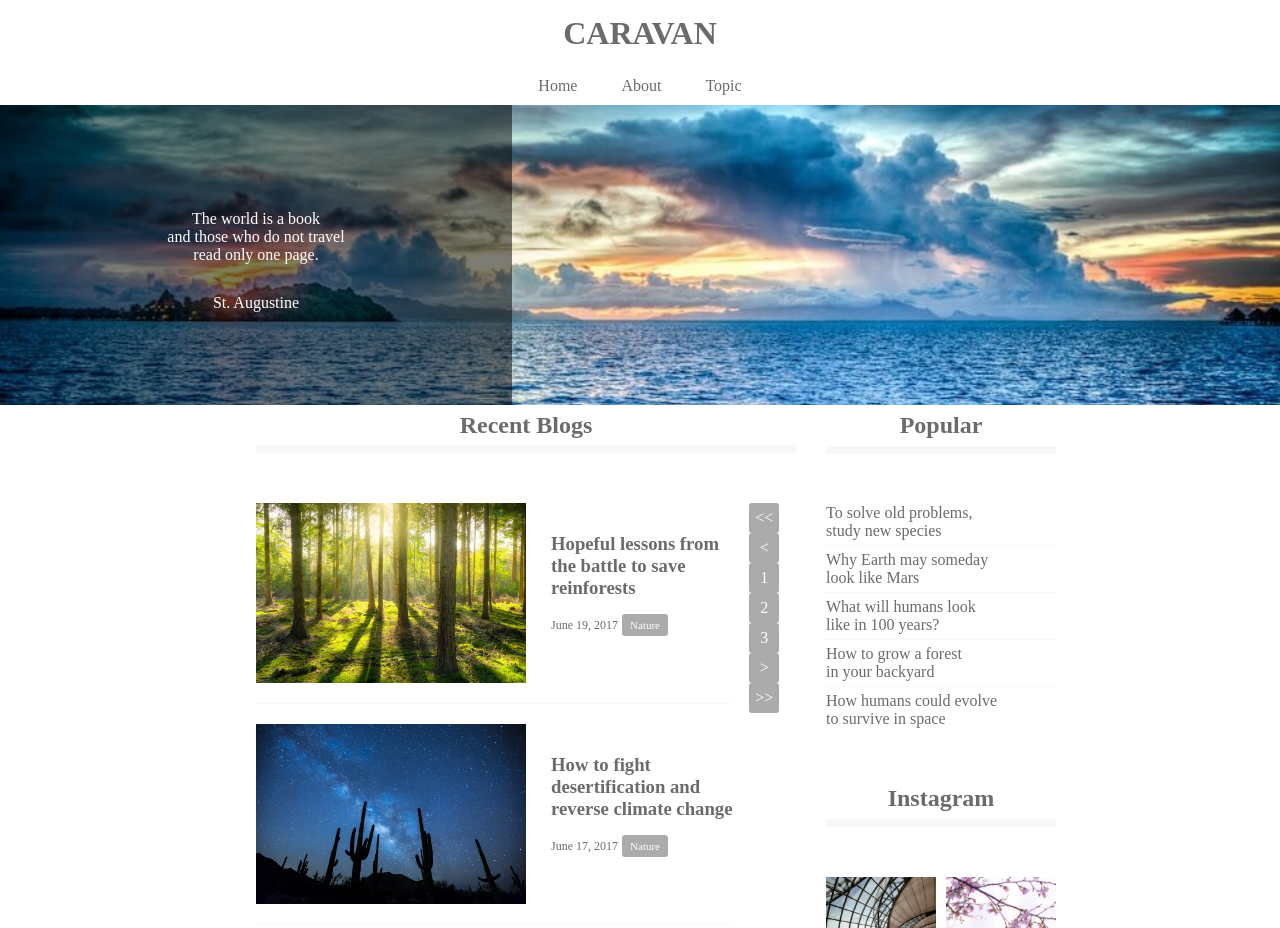
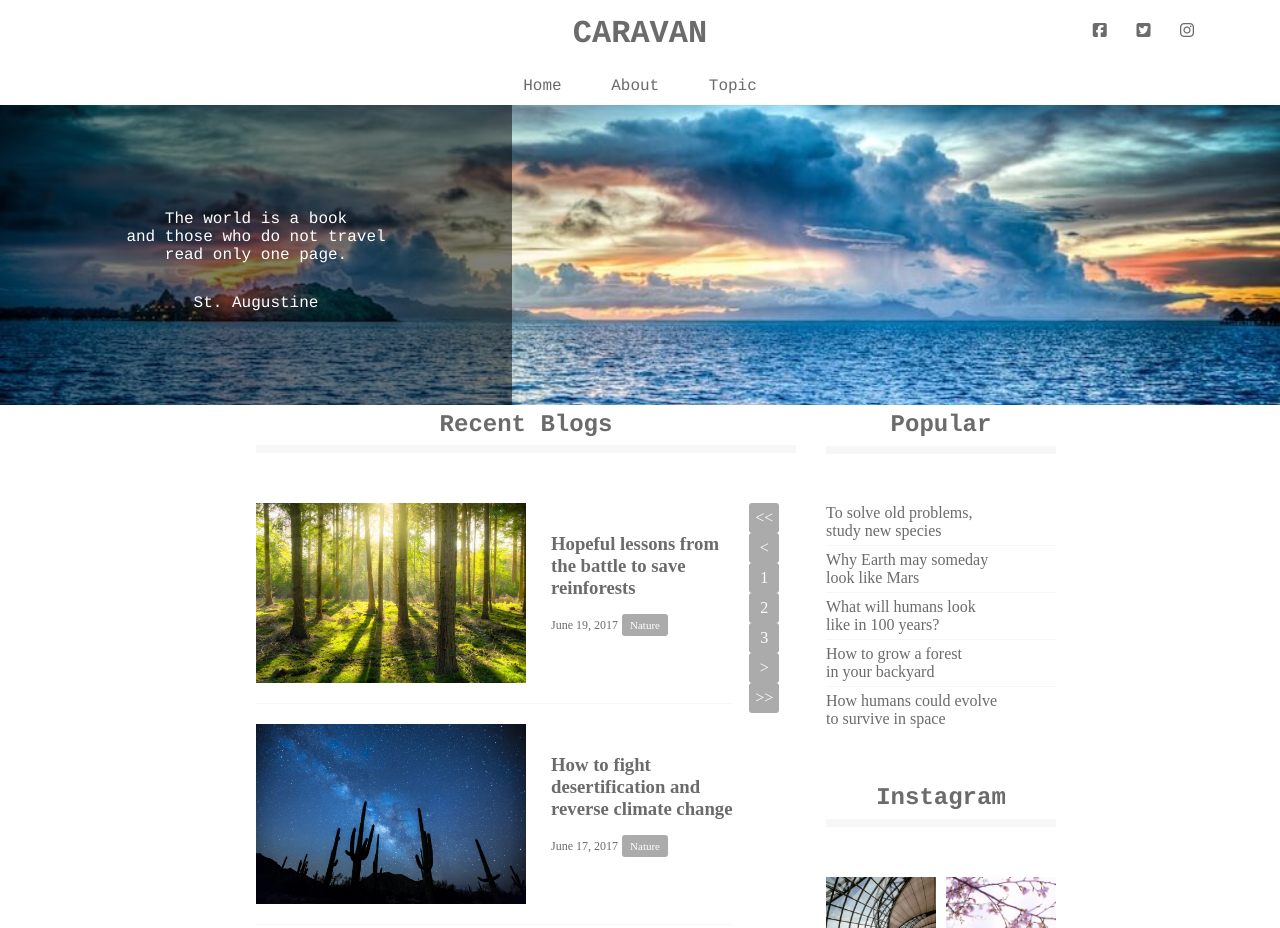
Before and after one commit to omiyuka/1-9, a plain HTML site: page index.html in a window 1280 px wide. Shown: the top 928 px of the page. Drawn offline with Linux system fonts and the light colour scheme.

Commit message:
[Finish]1-9

```diff
--- a/index.html
+++ b/index.html
@@ -2,6 +2,7 @@
 <html>
 <head>
   <meta charset="UTF-8">
+  <script src="https://kit.fontawesome.com/73ad20f96e.js"></script>
   <link rel="stylesheet" href="style.css">
   <title>CARAVAN</title>
 </head>
@@ -10,6 +11,11 @@
     <h1 class="headline">
       <a href="index.html">CARAVAN</a>
     </h1>
+    <div class="social">
+      <i class="fab fa-facebook-square"></i>
+      <i class="fab fa-twitter-square"></i>
+      <i class="fab fa-instagram"></i>
+    </div>
   </header>
   <nav>
     <ul class="nav-list">
--- a/style.css
+++ b/style.css
@@ -7,12 +7,16 @@
 a {
   text-decoration: none;
 }
-.clearfix:after {
+.clearfix::after {
   content: " ";
   display: block;
   clear: both;
 }
+header, nav, h2, .main-visual, footer {
+  font-family: chalkduster, "Bradley Hand", Courier, "Segoe Print", sans-serif;
+}
 header {
+  position: relative;
   width: 90%;
   padding: 15px 0;
   margin: 0 auto;
@@ -20,6 +24,15 @@ header {
 }
 header .headline{
   font-size: 32px;
+}
+.social {
+  position: absolute;
+  top: 22px;
+  right: 22px;
+}
+.social i {
+  display: inline-block;
+  margin-left: 20px;
 }
 .nav-list {
   text-align: center;
```
